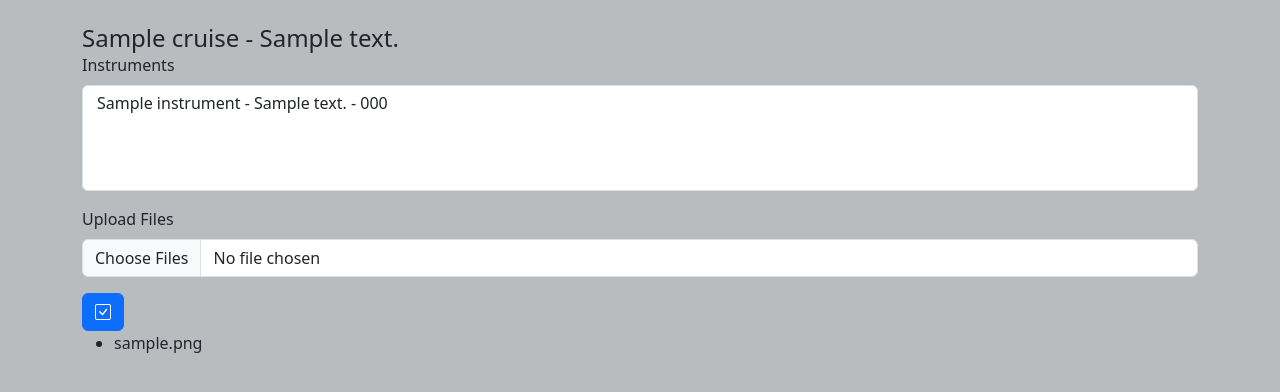
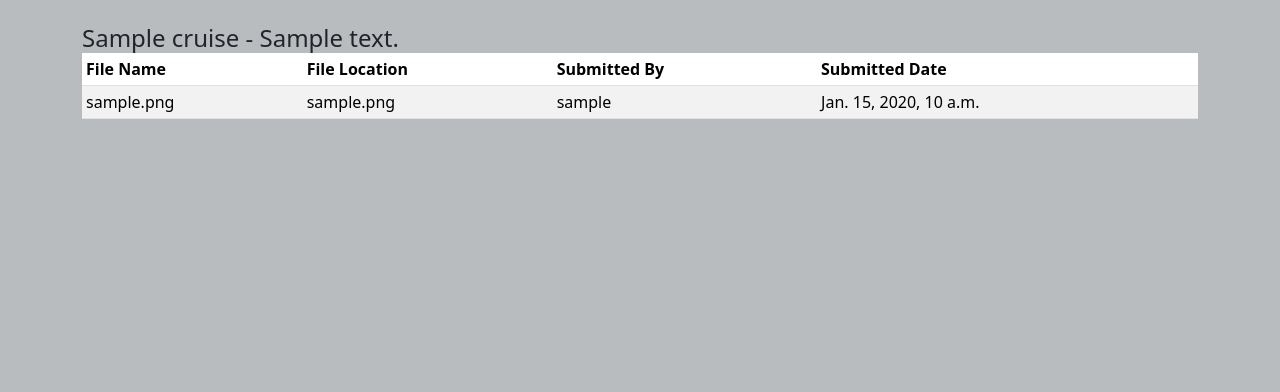
Before and after one commit to dfo-mar-odis/mar-did, a Django app: page /en/data_submission/1 in a window 1280 px wide. Shown: the part 56-448 px from the top of the page. Run offline with Django 5.2, Linux system fonts and the light colour scheme; data comes from the database, SQL or seed files in the repository; tables that the repository leaves empty hold one stand-in row (values such as "Sample post"); parts of the project's set-up code (start-up, migrations or seed data) failed here and were passed over; some libraries are stand-ins or nearby versions.

Commit message:
added a table for files

```diff
--- a/core/models.py
+++ b/core/models.py
@@ -1,4 +1,5 @@
 from django.db import models
+from django.utils import timezone
 from django.core.exceptions import ValidationError
 from django.utils.translation import gettext as _
 
@@ -92,6 +93,7 @@ class DataFiles(models.Model):
     file_name = models.CharField(verbose_name=_("File Name"), max_length=100)
     file = models.FileField(verbose_name=_("File"))
     submitted_by = models.ForeignKey('auth.User', on_delete=models.PROTECT)
+    submitted_date = models.DateTimeField(auto_now=True)
 
     def __str__(self):
         return self.file.name
--- a/core/templates/core/form_data_submission.html
+++ b/core/templates/core/form_data_submission.html
@@ -1,10 +1,11 @@
 {% extends 'base.html' %}
+{% load i18n %}
 {% load crispy_forms_tags %}
 
 {% block content %}
     <span class="mb-2 h4">{{ dataset.cruise.name }} - {{ dataset.cruise.descriptor }}</span>
-    {% if data_form %}
-    <form id="form_id_data" enctype="multipart/form-data"
+    {% if user.is_authenticated and data_form %}
+    <form id="form_id_data" class="mb-2" enctype="multipart/form-data"
           hx-headers='{"X-CSRFToken": "{{ csrf_token }}"}'
           hx-encoding="multipart/form-data">
 
@@ -20,13 +21,26 @@
         </button>
     </form>
     {% endif %}
-    <div id="div_id_file_list" hx-get="{% url 'core:update_file_list' dataset.pk %}" hx-trigger="update_file_list from:body">
-        <ul>
-        {% for file in dataset.data_files.all %}
-            <li id="li_id_file_list_item_{{file.pk}}">
-            {{ file.file_name }}
-            </li>
-        {% endfor %}
-        </ul>
+    <div id="div_id_file_list" class="table-responsive" style="max-height: 400px; overflow-y: auto;" hx-get="{% url 'core:update_file_list' dataset.pk %}" hx-trigger="update_file_list from:body">
+        <table class="table table-sm table-striped">
+            <thead>
+            <tr>
+                <th>{% trans 'File Name' %}</th>
+                <th>{% trans 'File Location' %}</th>
+                <th>{% trans 'Submitted By' %}</th>
+                <th>{% trans 'Submitted Date' %}</th>
+            </tr>
+            </thead>
+            <tbody>
+            {% for file in dataset.data_files.all %}
+                <tr>
+                    <td>{{ file.file_name }}</td>
+                    <td>{{ file.file }}</td>
+                    <td>{{ file.submitted_by }}</td>
+                    <td>{{ file.submitted_date }}</td>
+                </tr>
+            {% endfor %}
+            </tbody>
+        </table>
     </div>
 {% endblock %}
--- a/core/templates/core/view_landing.html
+++ b/core/templates/core/view_landing.html
@@ -18,17 +18,17 @@
             </div>
         </div>
     </a>
+    {% endif %}
     <a class="col-3 text-decoration-none" href="{% url 'core:cruise_view' %}">
         <div class="card">
             <div class="card-header">
-                <div class="card-title text-center"><h4>{% trans 'Add/View Cruises' %}</h4></div>
+                <div class="card-title text-center"><span class="h4">{% trans 'Add/View Cruises' %}</span></div>
             </div>
             <div class="card-body">
                 <div class="fill-card-body"><i class="bi bi-life-preserver" ></i></div>
             </div>
         </div>
     </a>
-    {% endif %}
     <a class="col-3 text-decoration-none" href="">
         <div class="card">
             <div class="card-header">
--- a/core/views/forms/form_data_submission.py
+++ b/core/views/forms/form_data_submission.py
@@ -1,4 +1,6 @@
 import os
+import copy
+
 from datetime import datetime
 from bs4 import BeautifulSoup
 
@@ -144,7 +146,7 @@ def submit_data(request, data_id):
                 soup_return = BeautifulSoup('', 'html.parser')
                 form = soup.find('form', id='form_id_data')
 
-                submit_button = soup.find('button', id="btn_id_form_submit")
+                submit_button = soup.find('button', id="btn_id_form_submit").extract()
                 submit_button.attrs['hx-swap-oob'] = 'true'
 
                 submit = submit_button.find('span')
@@ -155,7 +157,7 @@ def submit_data(request, data_id):
                 # so we'll put the input in a div, that will delete itself right after it's loaded in the DOM
                 # Next time the user clicks the submit button it'll be like they were submitting for the first time
                 submit.append(input_div:=soup.new_tag("div", attrs={'class': 'd-none'}))
-                input_div.attrs['hx-get'] = ""
+                input_div.attrs['hx-get'] = reverse_lazy('core:clear')
                 input_div.attrs['hx-swap'] = 'delete'
                 input_div.attrs['hx-trigger'] = 'load'
 
@@ -195,5 +197,6 @@ def list_files(request, data_id):
 urlpatterns = [
     path('data_submission/<int:data_id>', DataSubmissionView.as_view(), name='data_submission_view'),
     path('data_submission/<int:data_id>/submit', submit_data, name='submit_data'),
-    path('data_submission/<int:data_id>/list', list_files, name='update_file_list')
+    path('data_submission/<int:data_id>/list', list_files, name='update_file_list'),
+    path('clear/', HttpResponse, name='clear')
 ]
--- a/templates/base.html
+++ b/templates/base.html
@@ -19,12 +19,13 @@
     <script src="https://unpkg.com/htmx.org@1.9.10" integrity="sha384-D1Kt99CQMDuVetoL1lrYwg5t+9QdHe7NLX/SoJYkXDFfX37iInKRy5xLSi8nO7UC" crossorigin="anonymous"></script>
 </head>
 <body>
+    <a class="visually-hidden-focusable" href="#content">Skip to main content</a>
     {% block navbar %}
     {% include 'navbar.html' %}
     {% endblock %}
 
     <!-- Main Content -->
-    <div class="{% if container %}{{ container }}{% else %}container{% endif %} mt-4">
+    <main id="content" class="{% if container %}{{ container }}{% else %}container{% endif %} mt-4">
         <span id="span_id_alerts"></span>
 
         {% block content %}
@@ -51,7 +52,7 @@
                 </div>
             </div>
         </div>
-    </div>
+    </main>
     {% endblock %}
 
     <!-- Bootstrap JS Bundle -->
--- a/templates/navbar.html
+++ b/templates/navbar.html
@@ -40,7 +40,7 @@
                         <button type="submit" class="btn btn-outline-light"><i class="bi bi-box-arrow-right me-1"></i>Logout</button>
                     </form>
                 {% else %}
-                    <a class="btn btn-outline-light" href="{% url 'login' %}"><i class="bi bi-box-arrow-in-right me-1"></i>Login</a>
+                    <a class="btn btn-outline-light" href="{% url 'login' %}?next={{request.path}}"><i class="bi bi-box-arrow-in-right me-1"></i>Login</a>
                 {% endif %}
             </div>
             <div class="d-flex">
```
Also changed, not shown: core/migrations/0010_datafiles_submitted_date.py (added), core/migrations/0011_alter_datafiles_submitted_date.py (added).
